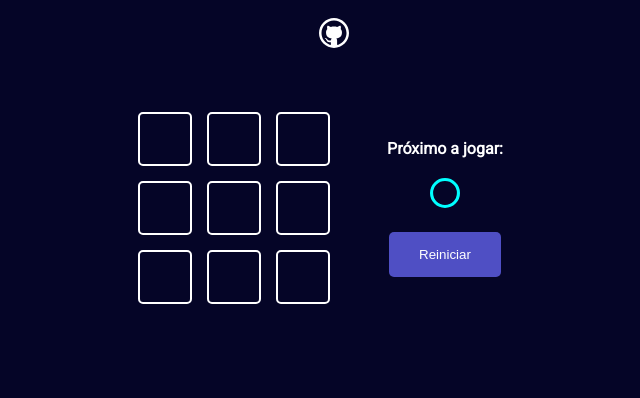
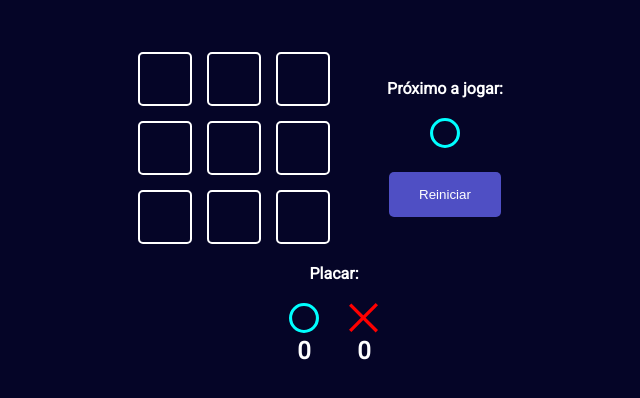
Before and after one commit to fabiopdiogo/react-jogo-da-velha, a Next.js app: page / in a window 1280 px wide. Shown: the part 288-686 px from the top of the page, without its empty margins (306-946 px from the left). Built offline with nearby package versions, Linux system fonts and the light colour scheme.

Commit message:
criado placar

```diff
--- a/src/components/game/Game.jsx
+++ b/src/components/game/Game.jsx
@@ -3,6 +3,7 @@
 
 import GameOption from '../gameOption/GameOption'
 import GameInfo from '../gameInfo/GameInfo'
+import Score from '../score/Score'
 
 const winnerTable =[
   [0,1,2],
@@ -70,7 +71,7 @@
   },[winner])
 
   return(
-
+    <>
       <div className={styles.gameContent}>
         <div className={styles.game}>
           {
@@ -92,7 +93,8 @@
           isDraw={draw}
         />
       </div>
-
+      <Score />
+    </>
   )
 }
 
--- a/src/components/game/Game.module.css
+++ b/src/components/game/Game.module.css
@@ -8,6 +8,7 @@
   display: flex;
   gap: 30px;
   align-items: center;
+  margin-bottom: 20px;
 }
 
 @media screen and (max-width: 490px){
--- /dev/null
+++ b/src/components/score/Score.jsx
@@ -0,0 +1,22 @@
+import styles from './Score.module.css'
+
+import Icon from '../icon/Icon'
+function Score (){
+  return(
+    <>
+      <h4>Placar:</h4>
+      <div className={styles.score}>
+        <div className={styles.scoreContent}>
+          <Icon iconName="circle"/>
+          <h2>0</h2>
+        </div>
+        <div className={styles.scoreContent}>
+          <Icon iconName="x"/>
+          <h2>0</h2>
+        </div>
+      </div>
+    </>
+  )
+}
+
+export default Score
--- /dev/null
+++ b/src/components/score/Score.module.css
@@ -0,0 +1,11 @@
+.score{
+  display: flex;
+  gap: 30px;
+  margin-top: 20px;
+}
+
+.scoreContent {
+  display: flex;
+  flex-direction: column;
+  align-items: center;
+}
```
Lines whose indentation alone changed are shown as unchanged.
